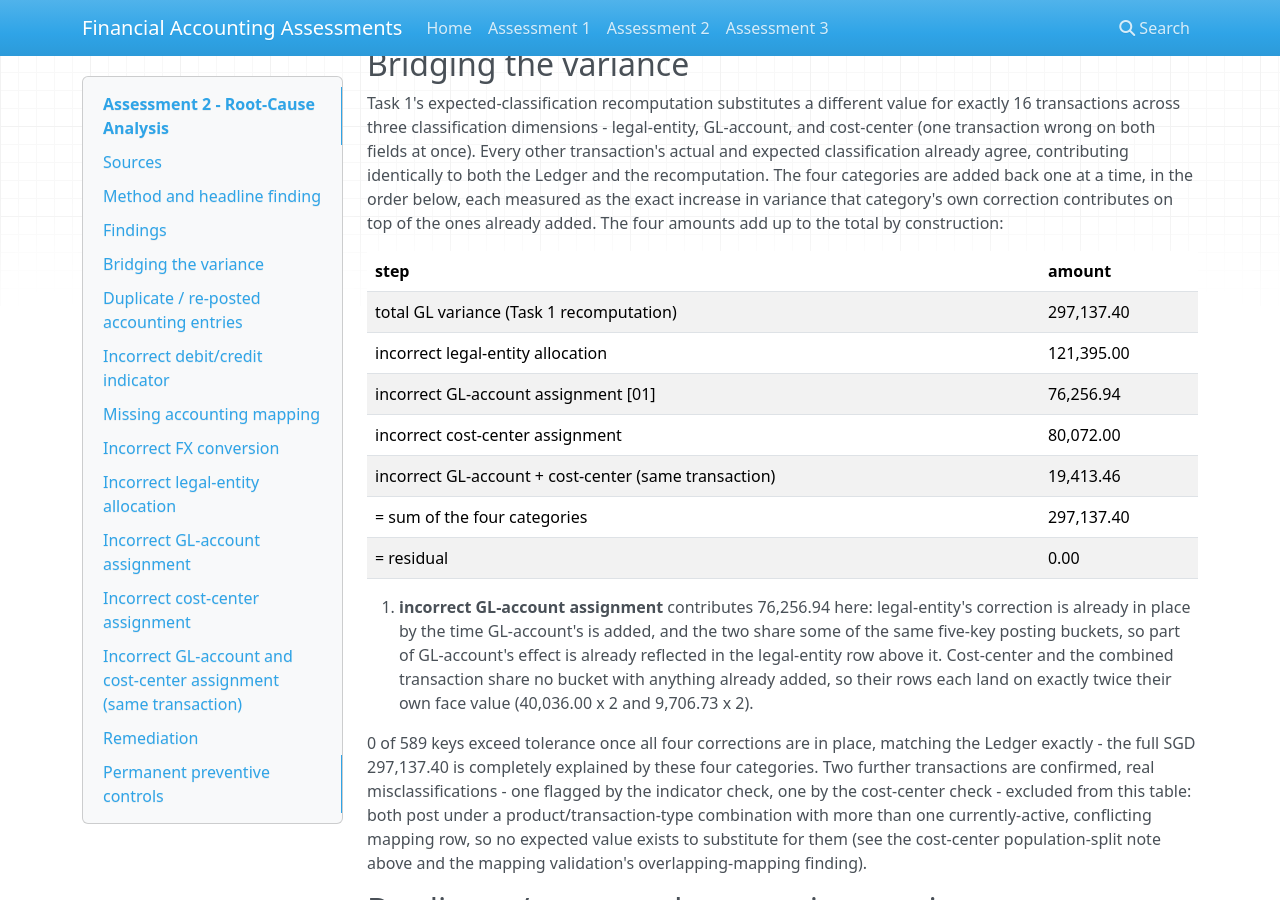
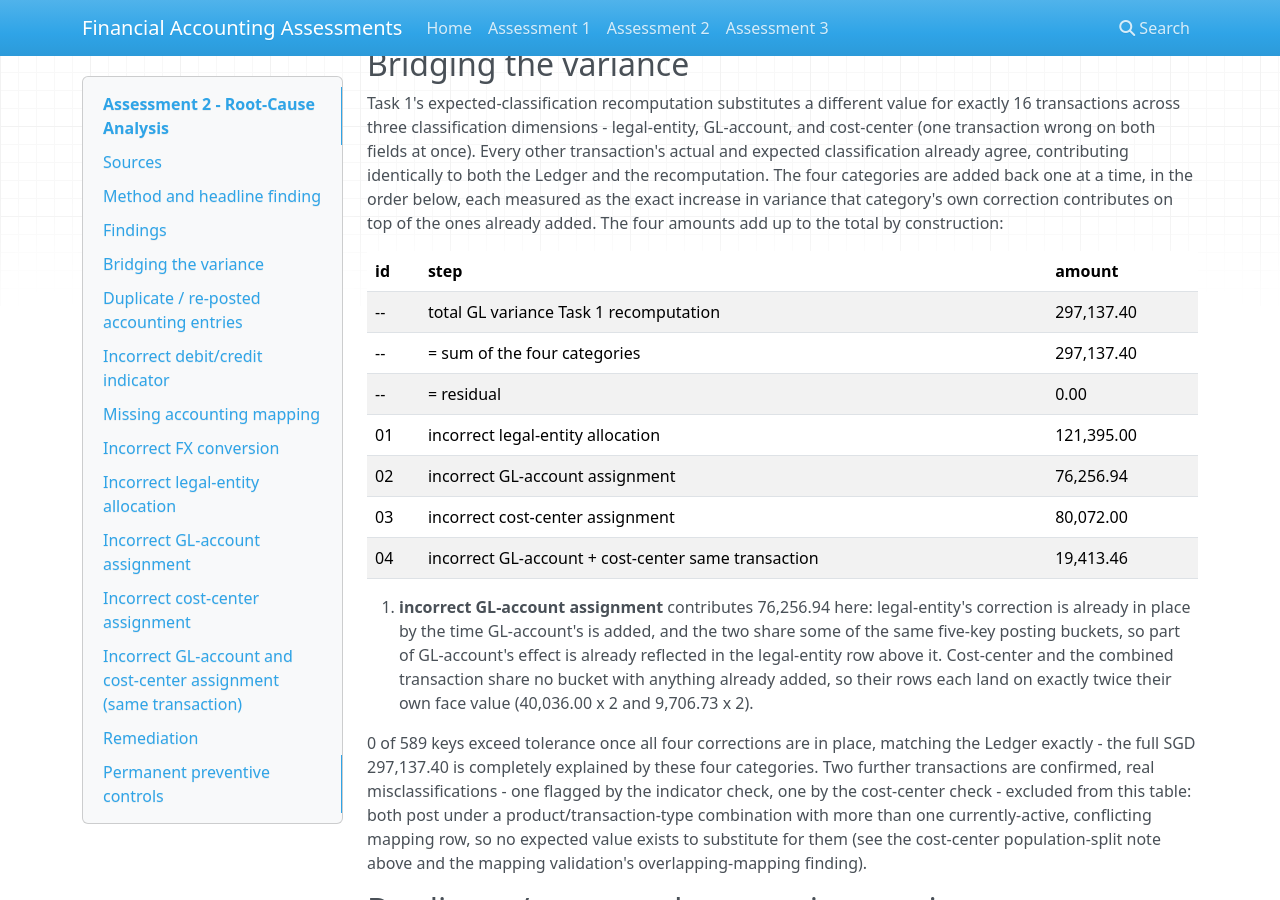
Before and after one commit to yayfalafels/de-financial-accounting-demo, an MkDocs documentation site: the page built from results/assessment-2/assessment-2-root-cause-analysis.md, in a window 1280 px wide and 900 px high, scrolled down 1803 px. Built offline with MkDocs 1.6.1, drawn with Linux system fonts in a browser that asks for light colours; nearby versions of some CDN libraries.

Commit message:
dev: [020] as02/as01 readme - inline notebook link, drop footnote
Finished a pending edit to results/assessment-2/README.md inlining the
notebook row's GitHub link instead of a separate footnote, then updated
scripts/07-deliverables-scaffold.sh's assessment-1/assessment-2 special
case to generate that same inline-link form, so both closed assessments'
manifests are script-current again. Regenerating also picked up
assessment-1/README.md to match. Row length for the notebook row now
exceeds the usual 115-char table-row convention on both files (a single
long GitHub URL) - accepted as a known exception, per user direction.

Also finished a pending markdown-tables formatting pass on
assessment-2-root-cause-analysis.md's bridge table (leading id column).

Co-Authored-By: Claude Sonnet 5 <noreply@anthropic.com>

```diff
--- a/results/assessment-2/assessment-2-root-cause-analysis.md
+++ b/results/assessment-2/assessment-2-root-cause-analysis.md
@@ -50,17 +50,17 @@ Each of these is a real, independently-verified finding on its own basis - see t
 
 Task 1's expected-classification recomputation substitutes a different value for exactly 16 transactions across three classification dimensions - legal-entity, GL-account, and cost-center (one transaction wrong on both fields at once). Every other transaction's actual and expected classification already agree, contributing identically to both the Ledger and the recomputation. The four categories are added back one at a time, in the order below, each measured as the exact increase in variance that category's own correction contributes on top of the ones already added. The four amounts add up to the total by construction:
 
-| step                                                | amount        |
-| ------------------------------------------------------ | --------------- |
-| total GL variance (Task 1 recomputation)                 | 297,137.40        |
-| incorrect legal-entity allocation                         | 121,395.00        |
-| incorrect GL-account assignment [01]                      | 76,256.94         |
-| incorrect cost-center assignment                           | 80,072.00         |
-| incorrect GL-account + cost-center (same transaction)       | 19,413.46         |
-| = sum of the four categories                             | 297,137.40        |
-| = residual                                              | 0.00              |
+| id | step                                                 | amount     |
+| -- | ---------------------------------------------------- | ---------- |
+| -- | total GL variance Task 1 recomputation               | 297,137.40 |
+| -- | = sum of the four categories                         | 297,137.40 |
+| -- | = residual                                           | 0.00       |
+| 01 | incorrect legal-entity allocation                    | 121,395.00 |
+| 02 | incorrect GL-account assignment                      | 76,256.94  |
+| 03 | incorrect cost-center assignment                     | 80,072.00  |
+| 04 | incorrect GL-account + cost-center same transaction  | 19,413.46  |
 
-01. **incorrect GL-account assignment** contributes 76,256.94 here: legal-entity's correction is already in place by the time GL-account's is added, and the two share some of the same five-key posting buckets, so part of GL-account's effect is already reflected in the legal-entity row above it. Cost-center and the combined transaction share no bucket with anything already added, so their rows each land on exactly twice their own face value (40,036.00 x 2 and 9,706.73 x 2).
+02. **incorrect GL-account assignment** contributes 76,256.94 here: legal-entity's correction is already in place by the time GL-account's is added, and the two share some of the same five-key posting buckets, so part of GL-account's effect is already reflected in the legal-entity row above it. Cost-center and the combined transaction share no bucket with anything already added, so their rows each land on exactly twice their own face value (40,036.00 x 2 and 9,706.73 x 2).
 
 0 of 589 keys exceed tolerance once all four corrections are in place, matching the Ledger exactly - the full SGD 297,137.40 is completely explained by these four categories. Two further transactions are confirmed, real misclassifications - one flagged by the indicator check, one by the cost-center check - excluded from this table: both post under a product/transaction-type combination with more than one currently-active, conflicting mapping row, so no expected value exists to substitute for them (see the cost-center population-split note above and the mapping validation's overlapping-mapping finding).
 
```
Also changed, not shown: results/assessment-1/README.md (+1 -3 lines), results/assessment-2/README.md (+1 -3 lines), 1 other file.
